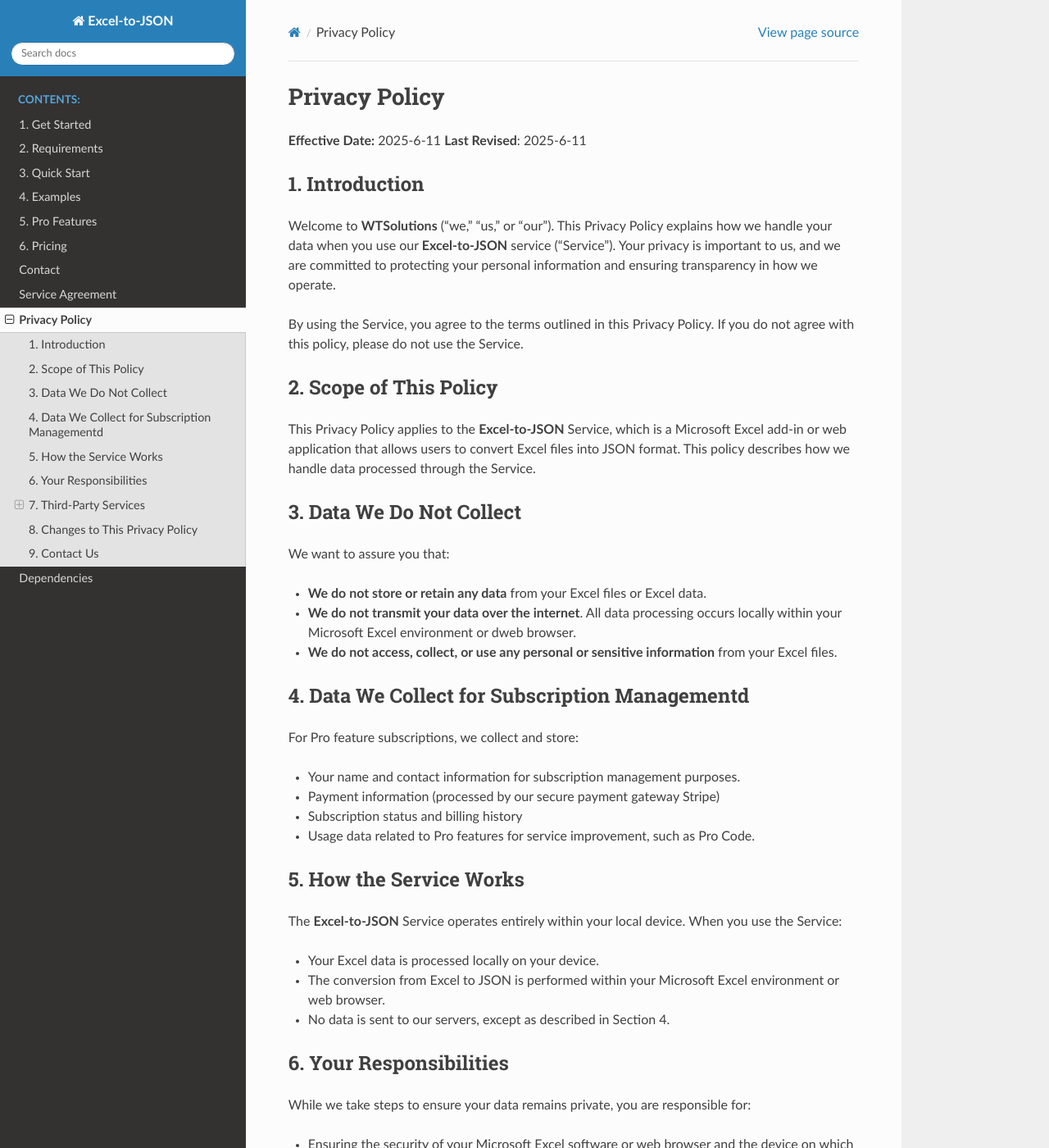
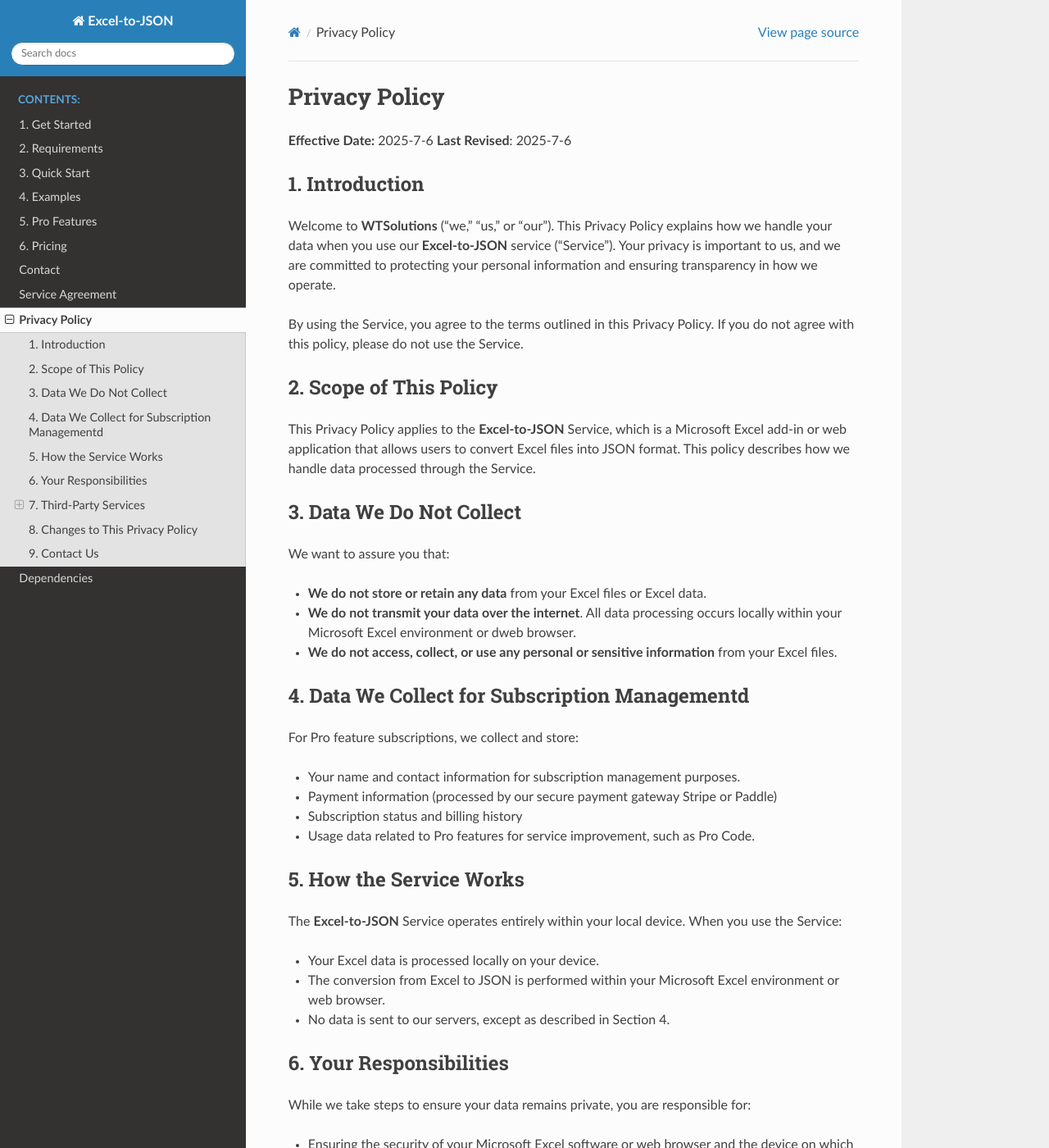
Before and after one commit to he-yang/Excel-to-JSON, a Sphinx documentation site: the page built from source/privacy.md, in a window 1280 px wide and 1400 px high. Shown: the whole window at 82% size. Built offline with Sphinx 7.4.7 and the Read the Docs theme 3.1.0, drawn with Linux system fonts in a browser that asks for light colours.

Commit message:
update privacy:

```diff
--- a/source/privacy.md
+++ b/source/privacy.md
@@ -1,7 +1,7 @@
 # Privacy Policy
 
-**Effective Date:** 2025-6-11
-**Last Revised**: 2025-6-11
+**Effective Date:** 2025-7-6
+**Last Revised**: 2025-7-6
 
 ## 1. Introduction
 
@@ -36,7 +36,7 @@
 
 For Pro feature subscriptions, we collect and store:
 - Your name and contact information for subscription management purposes.
-- Payment information (processed by our secure payment gateway Stripe)
+- Payment information (processed by our secure payment gateway Stripe or Paddle)
 - Subscription status and billing history
 - Usage data related to Pro features for service improvement, such as Pro Code.
 
```
